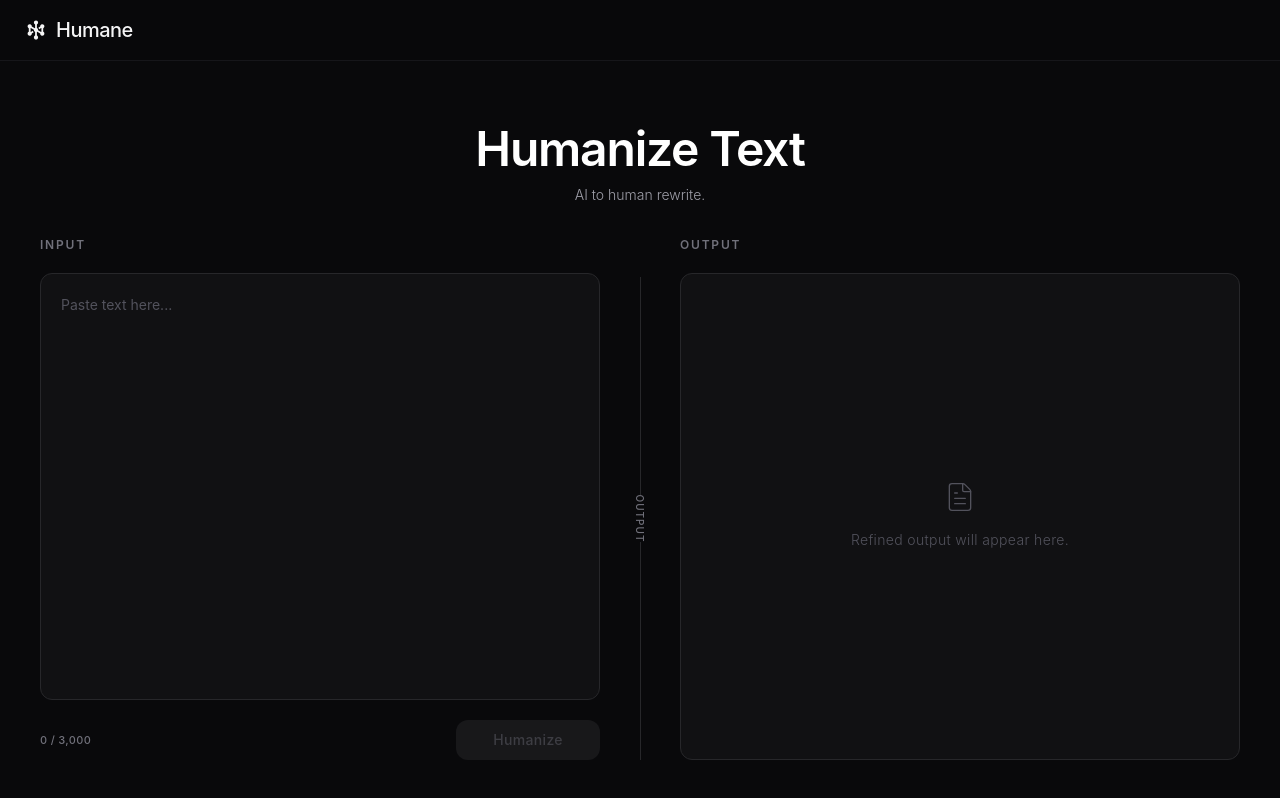
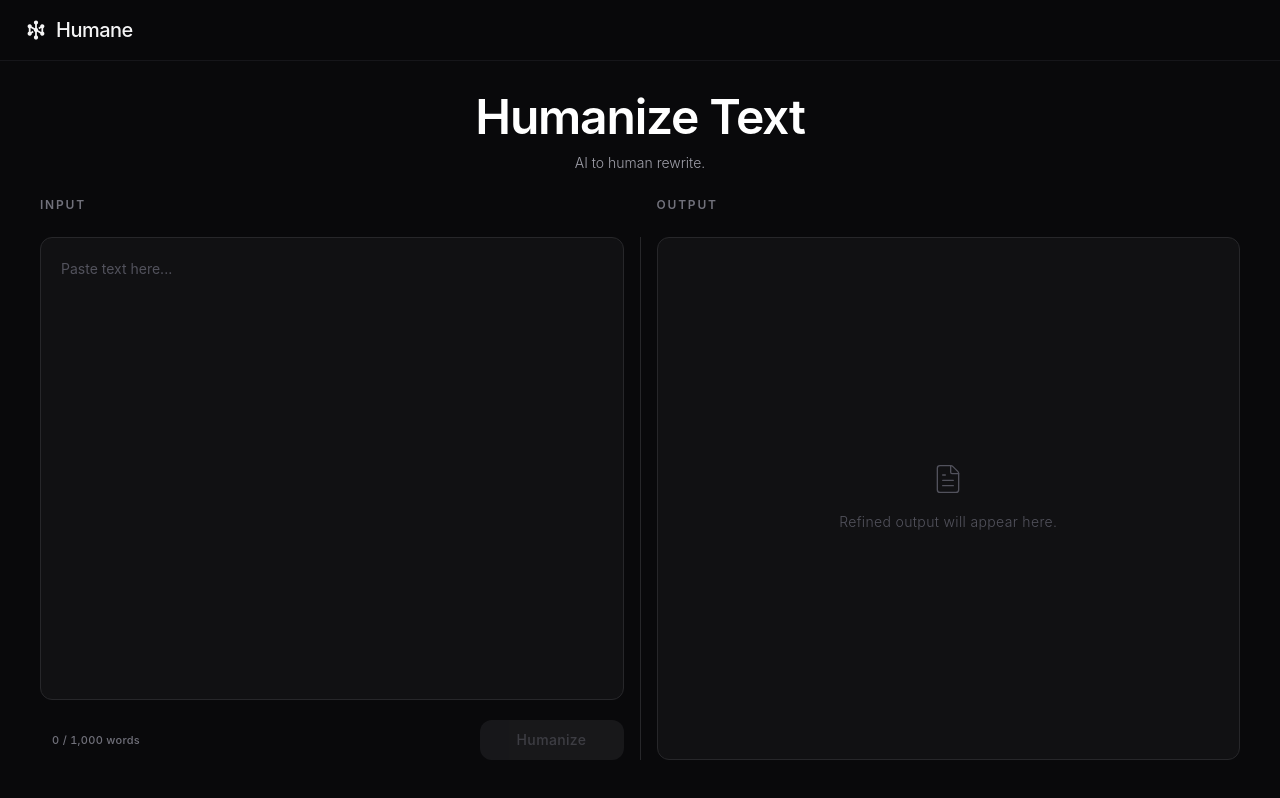
Before and after one commit to vishal-muralidharan/Humane, a React (Vite) app: page / in a window 1280 px wide. Built offline with nearby package versions, Linux system fonts and the light colour scheme.

Commit message:
Layout Fix

```diff
--- a/api/humanize.js
+++ b/api/humanize.js
@@ -29,7 +29,7 @@ const groq = new Groq({
 // 2. SYSTEM PROMPT — The Core Humanization Engine
 // ---------------------------------------------------------------------------
 
-const HUMANIZE_SYSTEM_PROMPT = `You are an expert ghostwriter who rewrites AI-generated text so that it reads as authentically human-written prose. Your output must pass AI-detection tools such as GPTZero and Originality.ai.
+const HUMANIZE_SYSTEM_PROMPT = `You are an expert ghostwriter who rewrites AI-generated text so that it reads as authentically human-written prose. Your output must pass AI-detection tools such as GPTZero, Quillbot and Originality.ai.
 
 Follow every rule below without exception:
 
--- a/src/App.jsx
+++ b/src/App.jsx
@@ -71,7 +71,7 @@ export default function App() {
     <div className="min-h-screen bg-[#09090b] text-zinc-100 flex flex-col font-sans antialiased selection:bg-zinc-800">
       <Header />
 
-      <div className="text-center pt-16 pb-8 px-4">
+      <div className="text-center pt-8 pb-6 px-4">
         <h1 className="text-4xl sm:text-5xl font-semibold tracking-tight text-white">
           Humanize Text
         </h1>
@@ -81,7 +81,7 @@ export default function App() {
       </div>
 
       <main
-        className="flex flex-col md:flex-row flex-1 gap-4 px-4 sm:px-6 lg:px-10 pb-10 max-w-7xl mx-auto w-full"
+        className="flex flex-col md:flex-row flex-1 gap-4 px-4 sm:px-6 lg:px-10 pb-10 max-w-[1600px] mx-auto w-full h-[calc(100vh-200px)]"
         role="main"
       >
         <section className="flex-1 flex flex-col" aria-label="Input section">
@@ -94,10 +94,6 @@ export default function App() {
         </section>
 
         <div className="hidden md:flex flex-col items-center gap-2 pt-10">
-          <div className="w-px flex-1 bg-zinc-800" />
-          <span className="text-[10px] font-medium text-zinc-500 uppercase tracking-widest rotate-90 my-2">
-            output
-          </span>
           <div className="w-px flex-1 bg-zinc-800" />
         </div>
 
--- a/src/components/InputPanel.jsx
+++ b/src/components/InputPanel.jsx
@@ -13,12 +13,13 @@
 
 import { Wand2, X } from 'lucide-react';
 
-const MAX_CHARS = 3000;
+const MAX_WORDS = 1000;
 
 export default function InputPanel({ inputText, setInput, onHumanize, isLoading }) {
-  const charCount  = inputText.length;
-  const isOverLimit = charCount > MAX_CHARS;
-  const isEmpty     = charCount === 0;
+  // Calculate word count. Handle empty string case to avoid counting 1 word.
+  const wordCount = inputText.trim() === '' ? 0 : inputText.trim().split(/\s+/).length;
+  const isOverLimit = wordCount > MAX_WORDS;
+  const isEmpty     = wordCount === 0;
   const canSubmit   = !isLoading && !isEmpty && !isOverLimit;
 
   return (
@@ -39,7 +40,7 @@ export default function InputPanel({ inputText, setInput, onHumanize, isLoading
         )}
       </div>
 
-      <div className="relative flex-1 group mt-1 flex flex-col">
+      <div className="relative flex-1 group mt-2 flex flex-col min-h-0">
         <textarea
           id="input-textarea"
           value={inputText}
@@ -51,7 +52,7 @@ export default function InputPanel({ inputText, setInput, onHumanize, isLoading
             'bg-[#111113] border border-zinc-800',
             'text-zinc-200 placeholder-zinc-600 text-sm leading-relaxed font-normal',
             'focus:outline-none focus:border-zinc-600 focus:ring-1 focus:ring-zinc-600',
-            'disabled:opacity-50 transition-all duration-300 min-h-[320px]',
+            'disabled:opacity-50 transition-all duration-300',
             isOverLimit ? 'border-red-900/50 focus:border-red-800 focus:ring-red-800' : '',
           ].join(' ')}
         />
@@ -63,11 +64,11 @@ export default function InputPanel({ inputText, setInput, onHumanize, isLoading
       <div className="flex items-center justify-between mt-5">
         <span
           className={[
-            'text-[11px] font-medium tracking-wide tabular-nums',
-            isOverLimit ? 'text-red-500' : 'text-zinc-500',
+            'text-[11px] font-medium tracking-wide tabular-nums px-3 py-1 rounded',
+            isOverLimit ? 'text-red-500 bg-red-950/40 border border-red-900/50' : 'text-zinc-500',
           ].join(' ')}
         >
-          {charCount.toLocaleString()} / {MAX_CHARS.toLocaleString()}
+          {wordCount.toLocaleString()} / {MAX_WORDS.toLocaleString()} words
         </span>
 
         <button
--- a/src/components/OutputPanel.jsx
+++ b/src/components/OutputPanel.jsx
@@ -71,11 +71,11 @@ export default function OutputPanel({ outputText, isLoading, error }) {
         )}
       </div>
 
-      <div className="relative flex-1 group mt-1 flex flex-col">
+      <div className="relative flex-1 group mt-2 flex flex-col min-h-0">
         <div
           className={[
             'flex-1 w-full h-full p-5 rounded-xl border border-zinc-800 bg-[#111113]',
-            'overflow-y-auto min-h-[320px] transition-all duration-300',
+            'overflow-y-auto transition-all duration-300',
             showError ? 'border-red-900/40 bg-red-950/10' : '',
           ].join(' ')}
         >
```
